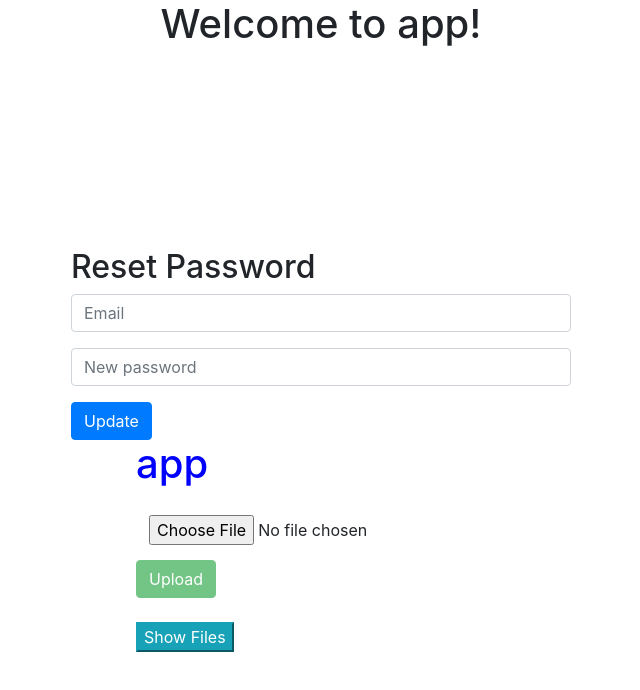
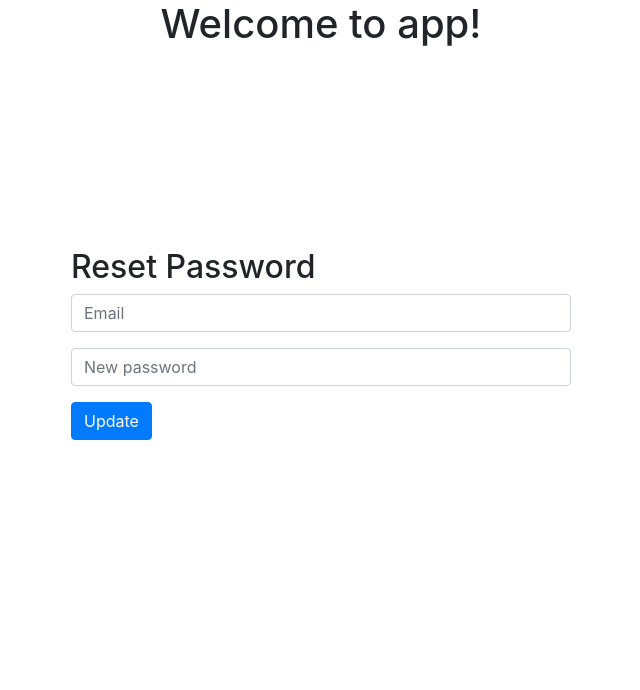
Before and after one commit to geozak/1801jan08java-Project2-Angular-DROVZ, an Angular app: page /reset in a window 1280 px wide. Shown: the top 690 px of the page, without its empty margins (319-959 px from the left). Built offline with nearby package versions, Linux system fonts and the light colour scheme.

Commit message:
removed the example at the bottom

```diff
--- a/src/app/app.component.html
+++ b/src/app/app.component.html
@@ -7,16 +7,3 @@
 </div>
 
 <router-outlet></router-outlet>
-
-<div class="container" style="width:400px">
-	<div style="color: blue; margin-bottom: 20px">
-		<h1>{{title}}</h1>
-	</div>
-
-	<form-upload></form-upload>
-
-	<br/>
-	<br/>
-
-	<list-upload></list-upload>
-</div>
```
